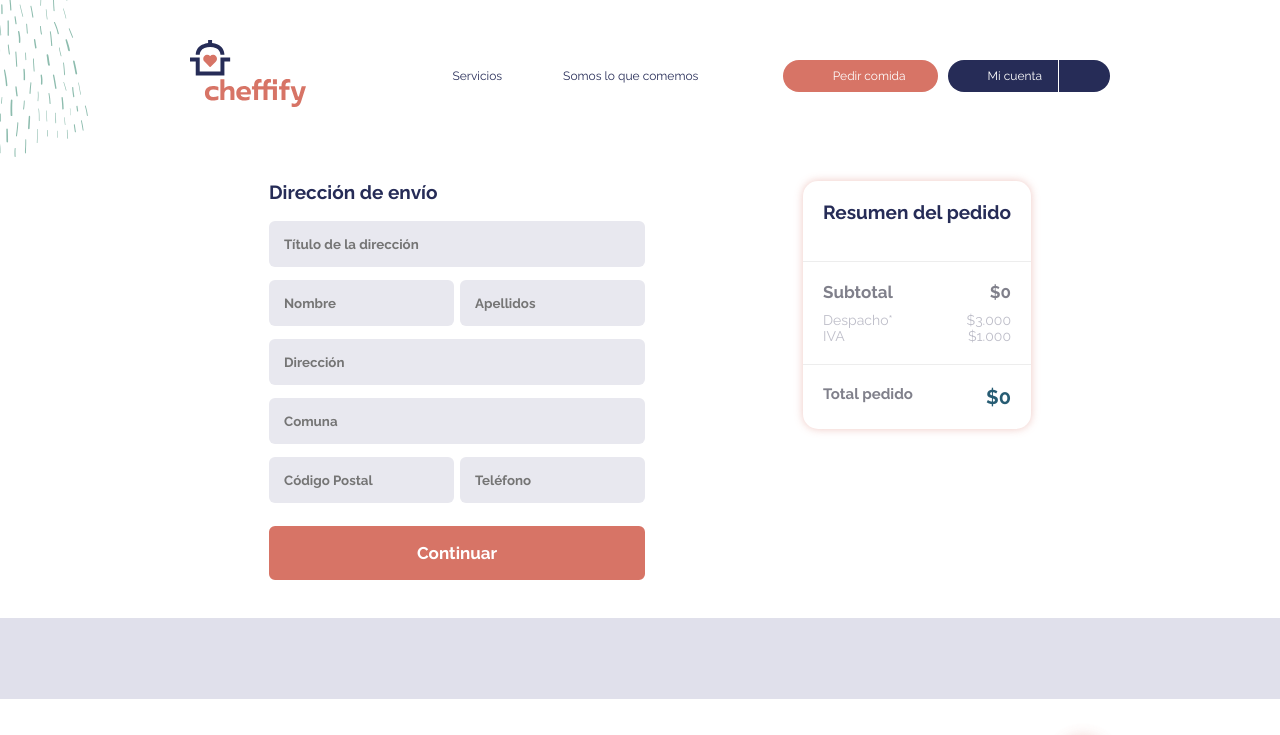
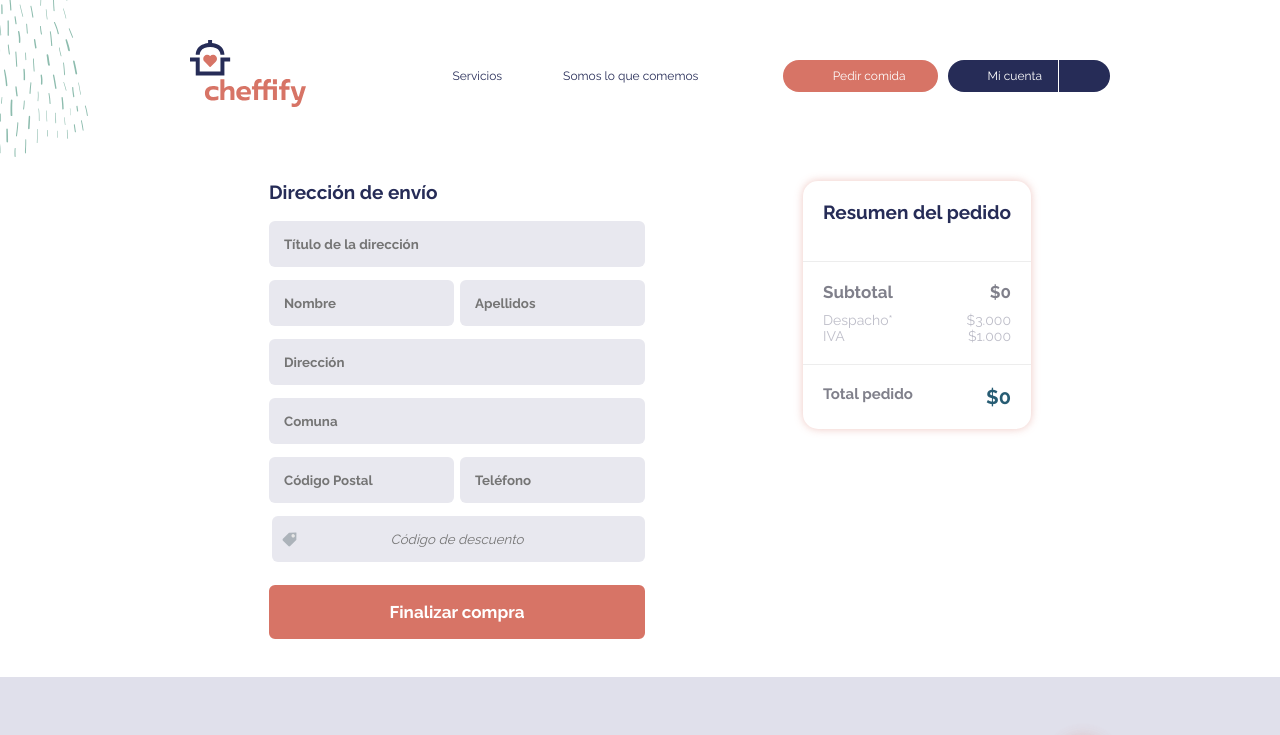
Before and after one commit to mts4/mjatumesa, a React (Create React App) app: page /delivery in a window 1280 px wide. Shown: the top 735 px of the page. Built offline with nearby package versions, Linux system fonts and the light colour scheme; some icons are missing.

Commit message:
Input discount

```diff
--- a/src/components/molecules/InputForm/index.js
+++ b/src/components/molecules/InputForm/index.js
@@ -1,13 +1,26 @@
 // Styles
 import Input from './styles'
 
-const InputForm = ({ placeholder, type, marginRight, marginLeft }) => {
+const InputForm = ({
+  placeholder,
+  type,
+  marginRight,
+  marginLeft,
+  iconLeft,
+  placeHolderAlign,
+  fontWeight,
+  fontStyle,
+}) => {
   return (
     <Input
       placeholder={placeholder}
       type={type}
       marginRight={marginRight}
       marginLeft={marginLeft}
+      iconLeft={iconLeft}
+      placeHolderAlign={placeHolderAlign}
+      fontWeight={fontWeight}
+      fontStyle={fontStyle}
     />
   )
 }
--- a/src/components/molecules/InputForm/styles.js
+++ b/src/components/molecules/InputForm/styles.js
@@ -11,9 +11,29 @@ const Input = styled.input`
   color: ${COLORS.grey};
   border: none;
   font-family: 'Raleway';
-  font-weight: bold;
+  font-weight: ${props => (props.fontWeight ? `${props.fontWeight}` : 'bold')};
+  font-style: ${props => (props.fontStyle ? `${props.fontStyle}` : 'normal')};
   margin-bottom: 13px;
   margin-right: ${props => props.marginRight && `${props.marginRight}px`};
   margin-left: ${props => props.marginLeft && `${props.marginLeft}px`};
+  margin-left: ${props => props.marginLeft && `${props.marginLeft}px`};
+  padding-left: ${props => props.iconLeft && '12px'};
+  background-image: url(${props => props.iconLeft && `${props.iconLeft}`});
+  background-size: 15px;
+  background-repeat: no-repeat;
+  background-position-x: 10px;
+  background-position-y: center;
+  text-align: ${props =>
+    props.placeHolderAlign ? props.placeHolderAlign : 'start'};
+  ::placeholder {
+    text-align: ${props => props.placeHolderAlign && props.placeHolderAlign};
+  }
+  :-ms-input-placeholder {
+    text-align: ${props => props.placeHolderAlign && props.placeHolderAlign};
+  }
+
+  ::-ms-input-placeholder {
+    text-align: ${props => props.placeHolderAlign && props.placeHolderAlign};
+  }
 `
 export default Input
--- a/src/components/organisms/addressForm/index.js
+++ b/src/components/organisms/addressForm/index.js
@@ -2,6 +2,7 @@
 import InputForm from '../../molecules/InputForm'
 import Button from '../../molecules/Button'
 // Utils
+import IconDiscount from '../../../assets/images/svg/icons/icon-discount.svg'
 import { COLORS } from '../../../theme/css/global.colors'
 // Styles
 import Form from './styles'
@@ -60,8 +61,19 @@ const AddressForm = () => {
           marginLeft={3}
         />
       </div>
+      <InputForm
+        type='text'
+        name='nameAddress'
+        id='nameAddress'
+        placeholder='Código de descuento'
+        marginLeft={3}
+        iconLeft={IconDiscount}
+        placeHolderAlign='center'
+        fontWeight='normal'
+        fontStyle='italic'
+      />
       <Button
-        text='Continuar'
+        text='Finalizar compra'
         fontSize={17}
         color={COLORS.white}
         bgColor={COLORS.salmon}
```
Also changed, not shown: src/assets/images/svg/icons/icon-discount.svg (added).
